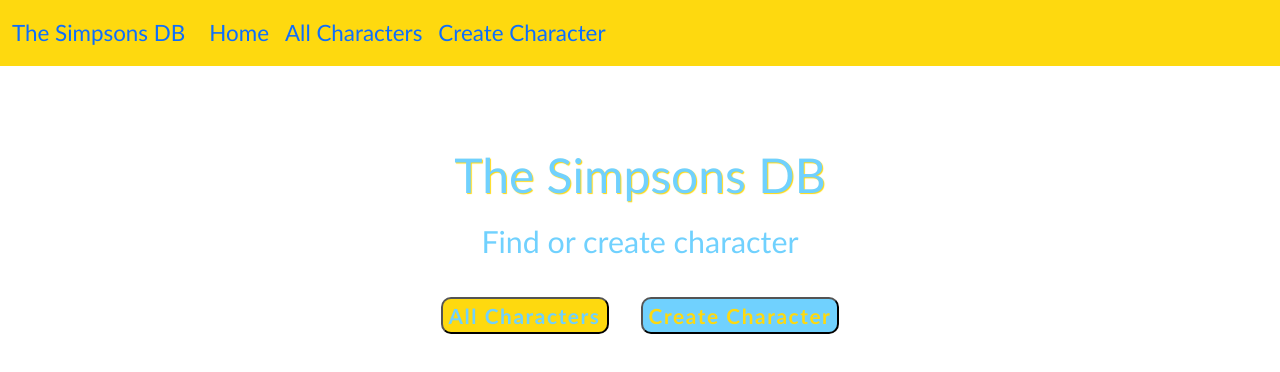
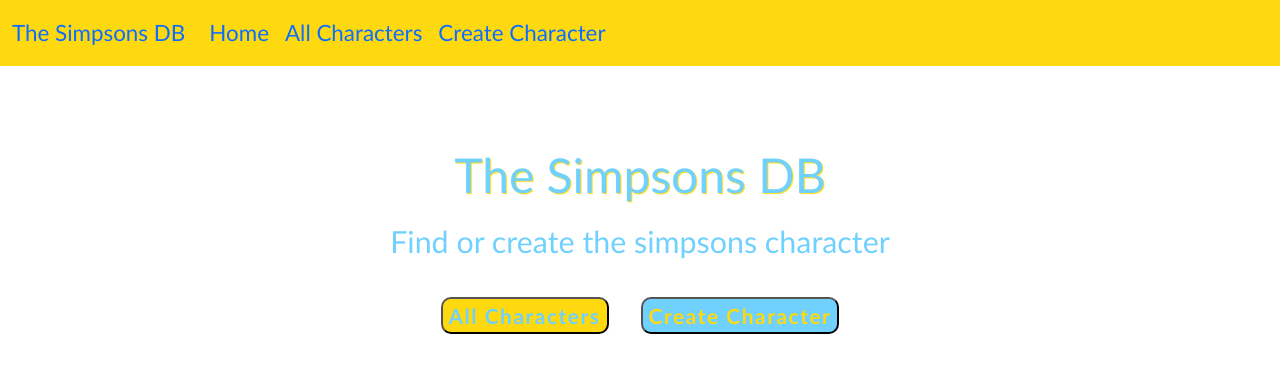
Before and after one commit to peterdinis/React-Django-TheSimpsons-App, a React (Create React App) app: page / in a window 1280 px wide. Shown: the top 372 px of the page. Built offline with nearby package versions, Linux system fonts and the light colour scheme.

Commit message:
Edit some updates

```diff
--- a/package.json
+++ b/package.json
@@ -13,6 +13,7 @@
     "react-dom": "^17.0.1",
     "react-router-dom": "^5.2.0",
     "react-scripts": "4.0.3",
+    "react-toastify": "^7.0.3",
     "web-vitals": "^1.0.1"
   },
   "scripts": {
--- a/src/components/CreateCharacter.js
+++ b/src/components/CreateCharacter.js
@@ -1,5 +1,7 @@
 import React from "react";
 import { gql, useMutation } from "@apollo/client";
+import { ToastContainer, toast } from 'react-toastify';
+import 'react-toastify/dist/ReactToastify.css';
 import "./CreateCharacter.css";
 
 const CREATE_CHARACTER = gql`
@@ -25,6 +27,8 @@
   }
 `;
 
+const notify = () => toast.success("Postava bola úspešne vytvorená");
+
 function CreateCharacter() {
   let numInput, nameInput, descriptionInput, imageInput;
   const [createCharacter] = useMutation(CREATE_CHARACTER);
@@ -39,6 +43,8 @@
         image: imageInput.value,
       },
     });
+
+    notify();
 
     numInput.value = "";
     nameInput.value = "";
@@ -90,6 +96,7 @@
           Add New Simpson Character
         </button>
       </form>
+      <ToastContainer />
     </div>
   );
 }
--- a/src/components/Homepage.js
+++ b/src/components/Homepage.js
@@ -5,7 +5,7 @@
     return (
         <div className='home'>
             <h1 className='header'>The Simpsons DB</h1>
-            <p className='subheader'>Find or create character</p>
+            <p className='subheader'>Find or create the simpsons character</p>
             <div className='btns'>
                 <button className='all-button'>
                     <a className='all-link-button' href='/all'>All Characters</a>
```
Also changed, not shown: 1 other file (tests, documents, lock files or other folders).
